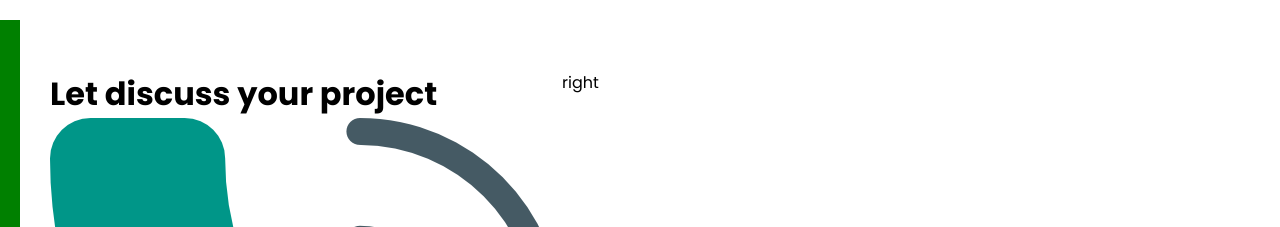
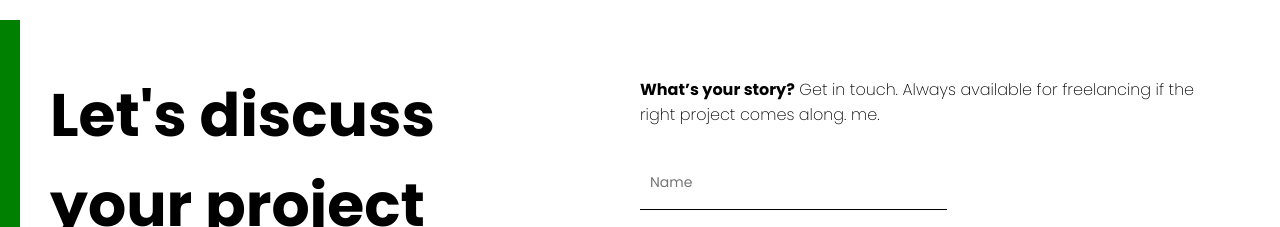
Before and after one commit to veyselguven/blogapplication, a React (Create React App) app: page / in a window 1280 px wide. Shown: the part 2573-2800 px from the top of the page. Built offline with nearby package versions, Linux system fonts and the light colour scheme.

Commit message:
working on contact page

```diff
--- a/src/components/contact/Contact.js
+++ b/src/components/contact/Contact.js
@@ -2,27 +2,42 @@ import React from "react";
 import "./contact.css";
 import Phone from "../../img/phone.png";
 import Email from "../../img/email.png";
-import Adress from "../../img/address.png";
+import Address from "../../img/address.png";
 
 export default function Contact() {
   return (
     <div className="c">
-      <div className="c-bg">
+      <div className="c-bg"></div>
       <div className="c-wrapper">
         <div className="c-left">
-            <h1 className="c-title">Let discuss your project</h1>
+          <h1 className="c-title">Let's discuss your project</h1>
           <div className="c-info">
             <div className="c-info-item">
               <img src={Phone} alt="" className="c-icon" />
-                +1 650 4850316
-                <img src={Email} alt="" className="c-icon" />
-                vgbasbaydar@gmail.com
-                <img src={Adress} alt="" className="c-icon" />
-                820 Clinton St, Redwood Cit, CA , 94061
+              +1 1234 556 75
+            </div>
+            <div className="c-info-item">
+              <img className="c-icon" src={Email} alt="" />
+              contact@lama.dev
+            </div>
+            <div className="c-info-item">
+              <img className="c-icon" src={Address} alt="" />
+              245 King Street, Touterie Victoria 8520 Australia
             </div>
           </div>
         </div>
-          <div className="c-right">right</div>
+        <div className="c-right">
+          <p className="c-desc">
+            <b>What’s your story?</b> Get in touch. Always available for
+            freelancing if the right project comes along. me.
+          </p>
+          <form>
+            <input type="text" placeholder="Name" name="user_name" />
+            <input type="text" placeholder="Subject" name="user_subject" />
+            <input type="text" placeholder="Email" name="user_email" />
+            <textarea rows="5" placeholder="Message" name="message" />
+            <button>Submit</button>
+          </form>
         </div>
       </div>
     </div>
--- a/src/components/contact/contact.css
+++ b/src/components/contact/contact.css
@@ -17,4 +17,53 @@
 }
 .c-right {
   flex: 1;
+  display: flex;
+  flex-direction: column;
+  align-items: center;
+  justify-content: center;
 }
+.c-title {
+  font-size: 60px;
+  width: 80%;
+}
+.c-info-item {
+  display: flex;
+  align-items: center;
+  margin: 50px 0px;
+  font-weight: 300;
+  width: 70%;
+}
+.c-icon {
+  width: 30px;
+  height: 30px;
+  margin-right: 20px;
+}
+.c-desc {
+  font-weight: 200;
+}
+form {
+  margin-top: 20px;
+}
+input {
+  width: 50%;
+  height: 50px;
+  border: none;
+  border-bottom: 1px solid black;
+  margin: 10px 0px;
+  font-size: 14px;
+  padding-left: 10px;
+}
+textarea {
+  width: 100%;
+  margin: 10px 0px;
+  font-size: 14px;
+  padding-left: 10px;
+}
+
+button {
+  border: none;
+  padding: 15px;
+  background-color: green;
+  color: white;
+  font-weight: 500;
+}
```
Lines whose indentation alone changed are shown as unchanged.
